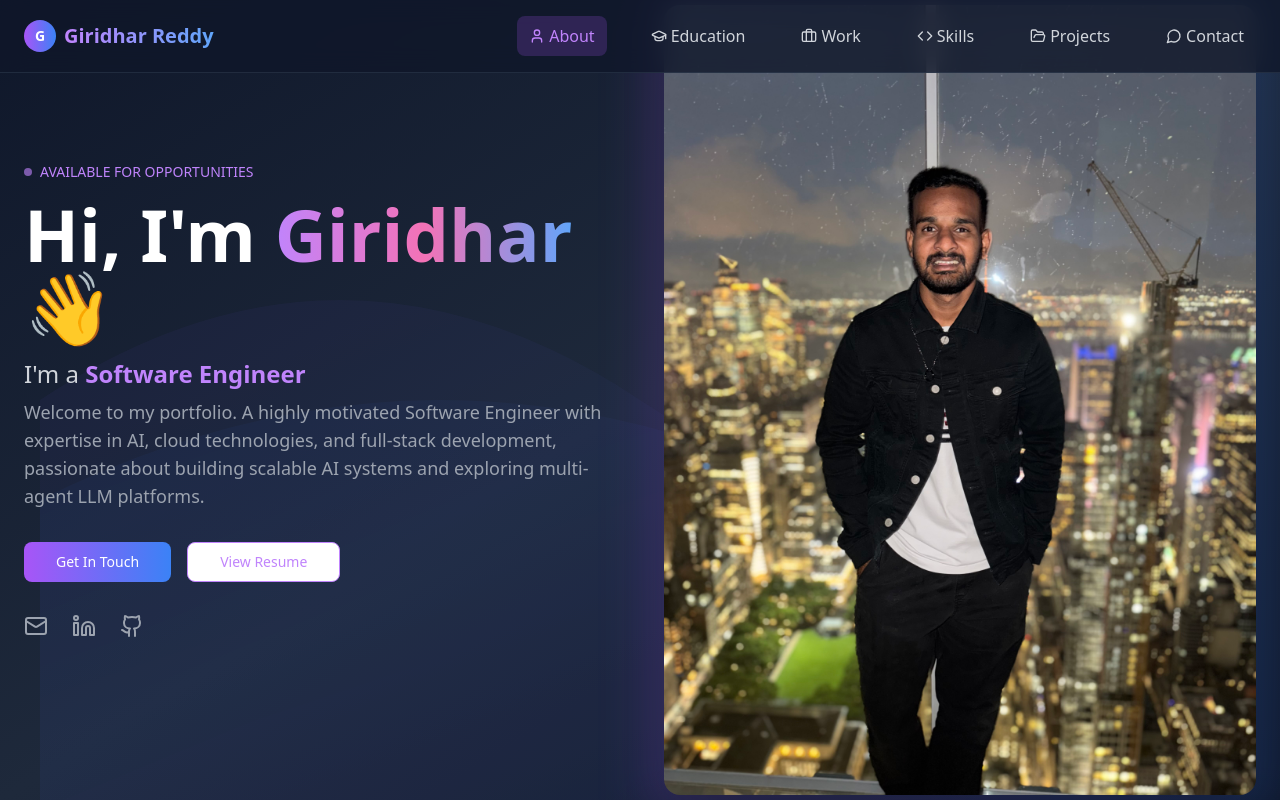
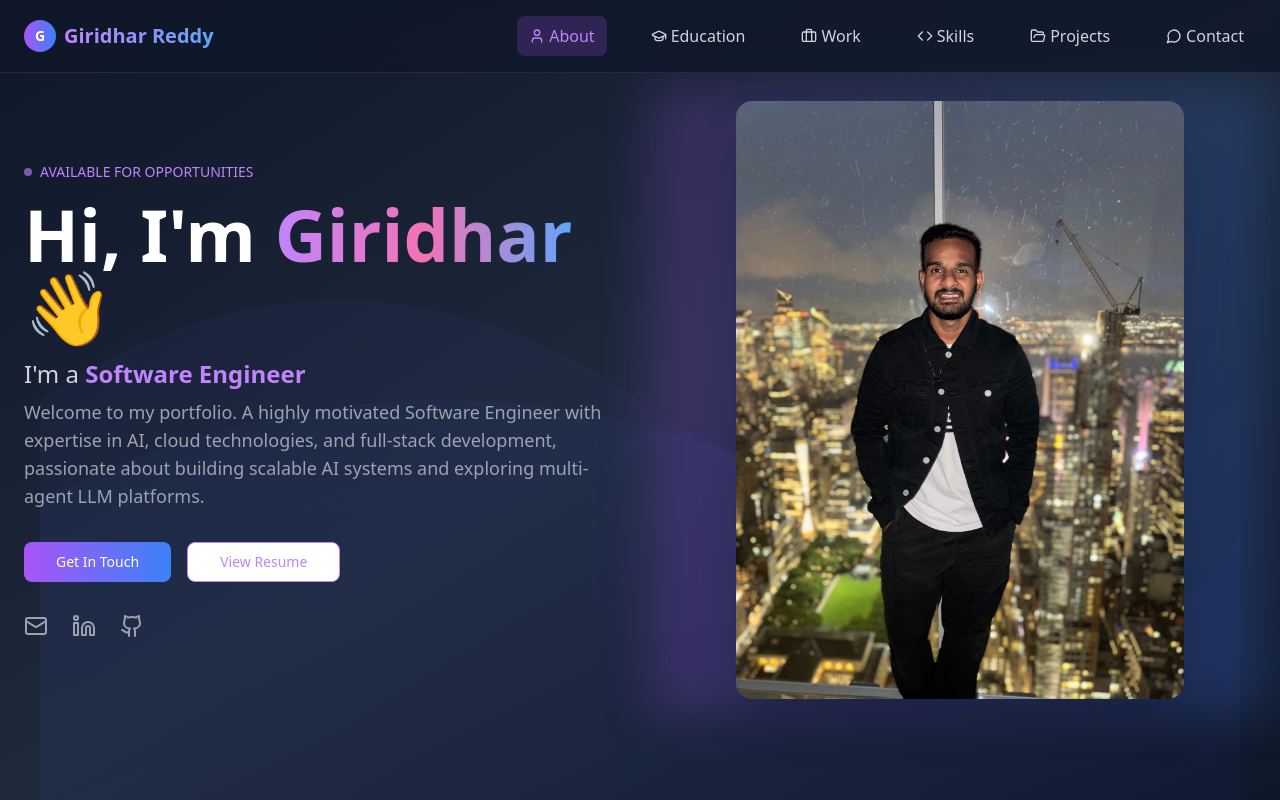
Before and after one commit to giridhar248/Personal-Portfolio, a Next.js app: page / in a window 1280 px wide. Shown: the top 800 px of the page. Built offline with nearby package versions, Linux system fonts and the light colour scheme.

Commit message:
Update portfolio.tsx
added changes to fix the image sizing issue

```diff
--- a/portfolio.tsx
+++ b/portfolio.tsx
@@ -198,9 +198,9 @@ export default function Portfolio() {
               <Image
                 src="/2.jpg"
                 alt="Giridhar Reddy Profile Picture"
-                width={600}
-                height={400}
-                className="rounded-2xl shadow-2xl"
+                width={400}
+                height={500}
+                className="rounded-2xl shadow-2xl object-cover w-full max-w-md mx-auto"
               />
             </div>
             <div className="absolute -inset-4 bg-gradient-to-r from-purple-500/20 to-blue-500/20 rounded-2xl blur-xl"></div>
```
